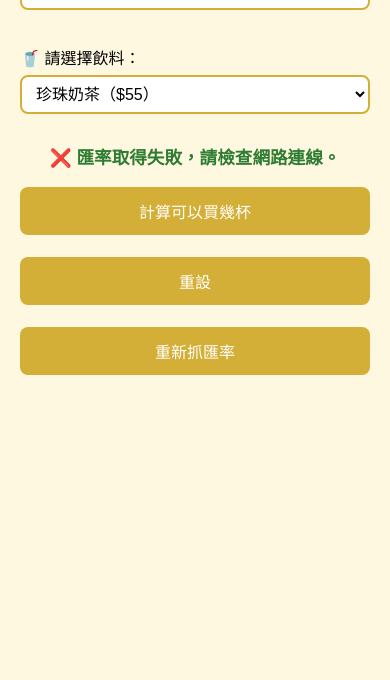
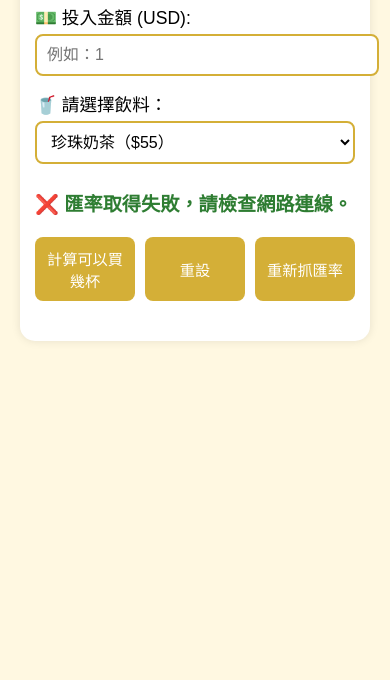
Before and after one commit to RyanChen0311/money-eye-bubble-tea, a website: page index.html in a window 390 px wide. Shown: the part 164-844 px from the top of the page. Drawn offline with Linux system fonts and the light colour scheme; no server answers.

Commit message:
Add files via upload

```diff
--- a/main.js
+++ b/main.js
@@ -1,9 +1,9 @@
-let currentRate = 0; // 即時匯率（1 USD = ? TWD）
+let currentRate = 0;
 
-// 取得匯率
 async function fetchExchangeRate() {
   const rateDisplay = document.getElementById('exchangeRateDisplay');
   rateDisplay.innerText = "📈 匯率 (正在取得...)";
+
   try {
     const response = await fetch('https://open.er-api.com/v6/latest/USD');
     const data = await response.json();
@@ -20,34 +20,27 @@ async function fetchExchangeRate() {
   }
 }
 
-// 計算可以買幾杯飲料
 function calculate() {
   const usd = parseFloat(document.getElementById('usdInput').value);
-  const price = parseFloat(document.getElementById('drinkSelect').value);
+  const drinkPrice = parseFloat(document.getElementById('drinkSelect').value);
 
-  if (isNaN(usd) || usd < 0 || currentRate <= 0) {
+  if (isNaN(usd) || usd <= 0 || currentRate <= 0) {
     document.getElementById('result').innerText = "⚠️ 請輸入有效金額，並確認匯率已取得。";
-    return;
-  }
-  if (isNaN(price) || price <= 0) {
-    document.getElementById('result').innerText = "⚠️ 請選擇有效的飲料價格。";
     return;
   }
 
   const twd = usd * currentRate;
-  const cups = Math.floor(twd / price);
-  const change = (twd % price).toFixed(2);
+  const cups = Math.floor(twd / drinkPrice);
+  const change = (twd % drinkPrice).toFixed(2);
 
   document.getElementById('result').innerText =
-    `✅ 以投入的 ${usd} 美元，可買 ${cups} 杯飲料，剩下 ${change} 元台幣。`;
+    `✅ 可以買 ${cups} 杯，剩下 ${change} 元台幣。`;
 }
 
-// 重設表單
 function reset() {
   document.getElementById('usdInput').value = '';
-  document.getElementById('drinkSelect').selectedIndex = 0;
   document.getElementById('result').innerText = '';
 }
 
-// 載入時自動取得匯率
+// 初始化
 window.onload = fetchExchangeRate;
--- a/style.css
+++ b/style.css
@@ -1,114 +1,87 @@
-/* style.css */
-
-/* 共用樣式 */
 body {
   font-family: 'Microsoft JhengHei', Arial, sans-serif;
   background-color: #fff8e1;
-  padding: 40px;
-  max-width: 600px;
-  margin: auto;
-  box-shadow: 0 0 10px rgba(0,0,0,0.1);
-  border-radius: 15px;
+  margin: 0;
+  padding: 0;
 }
 
 .container {
-  display: flex;
-  flex-direction: column;
+  max-width: 600px;
+  margin: 40px auto;
+  background: white;
+  padding: 20px;
+  border-radius: 15px;
+  box-shadow: 0 0 10px rgba(0,0,0,0.1);
 }
 
 h1 {
+  text-align: center;
   color: #6b4e16;
-  text-align: center;
   margin-bottom: 20px;
-  font-size: 1.8em;
 }
 
 label {
-  font-size: 1.2em;
-  margin-bottom: 6px;
+  font-size: 1.1em;
+  display: block;
   margin-top: 15px;
 }
 
-input[type="number"],
+input,
 select {
   width: 100%;
-  padding: 10px 12px;
+  padding: 10px;
   font-size: 1.1em;
+  margin-top: 5px;
   border: 2px solid #d4af37;
   border-radius: 8px;
   background-color: #fff;
-  box-sizing: border-box;
-  margin-bottom: 20px;
 }
 
 .btn-group {
+  margin-top: 20px;
   display: flex;
+  flex-wrap: wrap;
   gap: 10px;
-  justify-content: center;
-  flex-wrap: wrap;
-  margin-bottom: 25px;
 }
 
 button {
   flex: 1;
-  min-width: 120px;
-  padding: 12px 16px;
-  font-size: 1.1em;
+  font-size: 1em;
+  padding: 10px;
   border: none;
   border-radius: 8px;
-  cursor: pointer;
   background-color: #d4af37;
   color: white;
-  transition: background-color 0.3s ease;
+  cursor: pointer;
+  transition: background-color 0.3s;
 }
 
 button:hover {
   background-color: #b8952d;
 }
 
-.result, #exchangeRateDisplay {
+.result,
+#exchangeRateDisplay {
+  margin-top: 25px;
+  font-size: 1.2em;
   font-weight: bold;
-  font-size: 1.2em;
   color: #2e7d32;
-  text-align: center;
-  margin-top: 10px;
 }
 
 /* 手機版調整 */
 @media screen and (max-width: 480px) {
-  body {
-    padding: 20px;
-    max-width: 100%;
-    border-radius: 0;
-    box-shadow: none;
-  }
-
-  h1 {
-    font-size: 1.5em;
-  }
-
-  label {
-    font-size: 1em;
-  }
-
-  input[type="number"],
-  select {
-    font-size: 1em;
-    padding: 8px 10px;
-  }
-
-  .btn-group {
-    flex-direction: column;
+  .container {
+    margin: 20px;
+    padding: 15px;
   }
 
   button {
-    min-width: unset;
-    width: 100%;
-    font-size: 1em;
-    margin-bottom: 12px;
+    font-size: 0.95em;
+    padding: 10px;
   }
 
-  .result, #exchangeRateDisplay {
-    font-size: 1.1em;
+  input,
+  select {
+    font-size: 1em;
   }
 }
```
